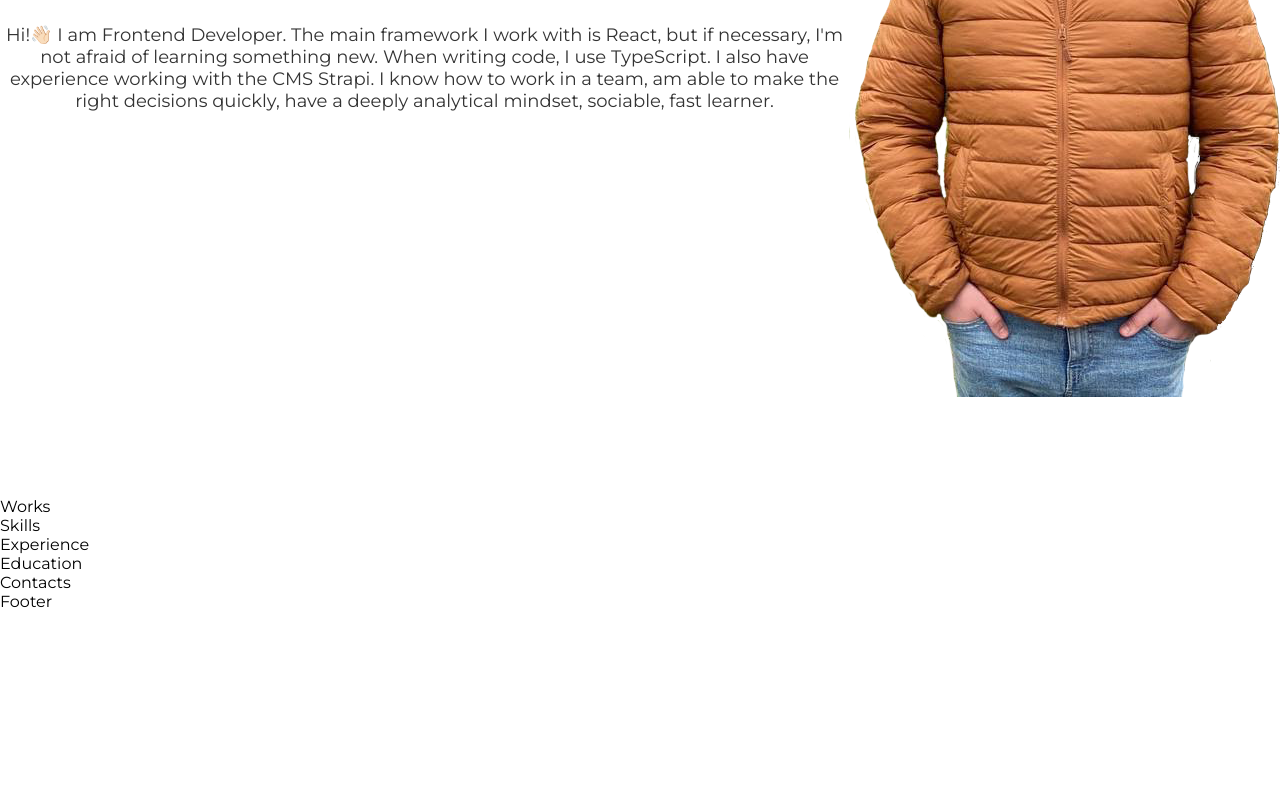
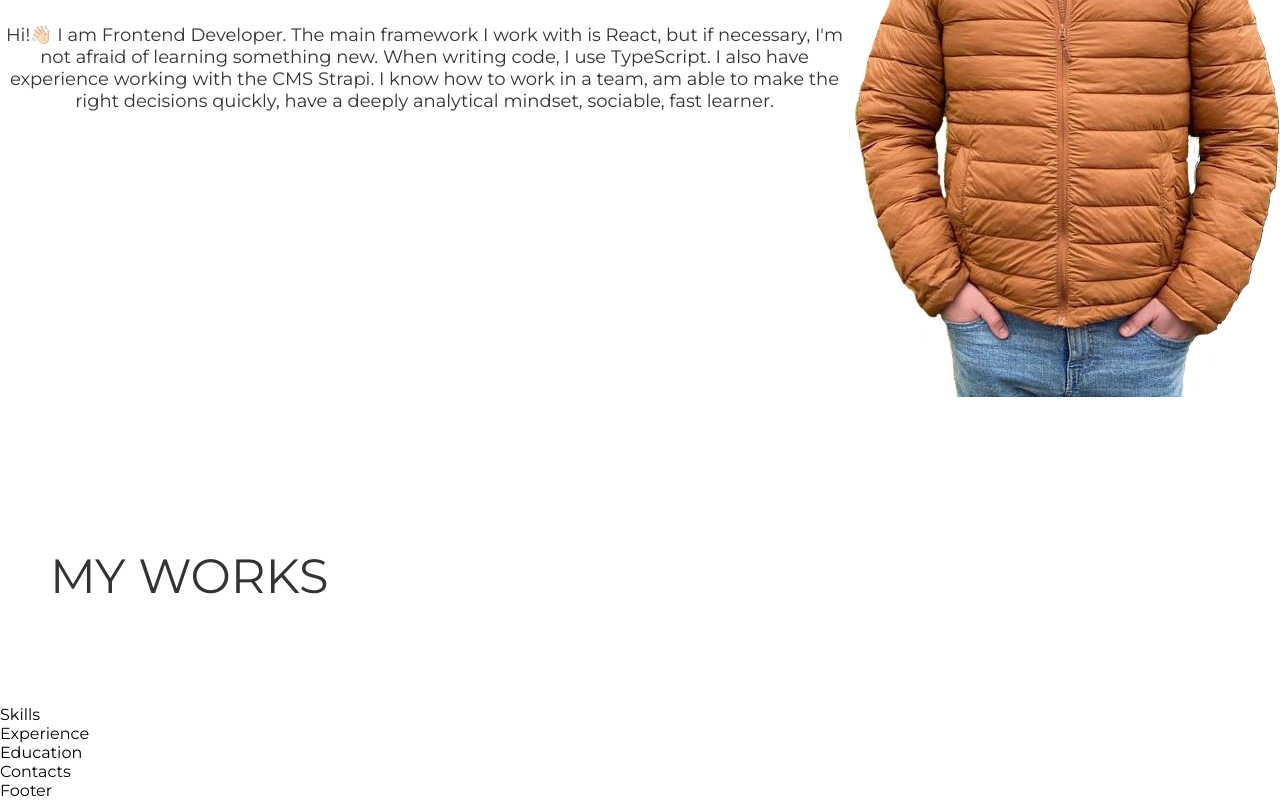
Before and after one commit to vladyslavZinchenko77/vlad-zinchenko, a Next.js app: page / in a window 1280 px wide. Shown: the part 1244-2044 px from the top of the page. Before the commit the page ends 1855 px from the top, so only its background shows below. Built offline with nearby package versions, Linux system fonts and the light colour scheme.

Commit message:
deleted work section content

```diff
--- a/package.json
+++ b/package.json
@@ -13,12 +13,14 @@
     "react": "^18",
     "react-dom": "^18",
     "react-responsive": "^10.0.0",
-    "sass": "^1.72.0"
+    "sass": "^1.72.0",
+    "swiper": "^11.0.7"
   },
   "devDependencies": {
     "@types/node": "^20",
     "@types/react": "^18",
     "@types/react-dom": "^18",
+    "@types/swiper": "^6.0.0",
     "eslint": "^8",
     "eslint-config-next": "14.1.4",
     "typescript": "^5"
--- a/src/components/ui/Works/Works.scss
+++ b/src/components/ui/Works/Works.scss
@@ -0,0 +1,16 @@
+.works{
+    padding-bottom: 100px;
+    .works__tittle{
+        font-size: 48px;
+        text-transform: uppercase;
+        font-weight: 400;
+        padding-left: 50px;
+        padding-top: 50px;
+        color: #333;
+        @media screen  and (max-width:350px){
+            font-size: 38px
+        }
+    }
+
+
+}
--- a/src/components/ui/Works/Works.tsx
+++ b/src/components/ui/Works/Works.tsx
@@ -1,7 +1,13 @@
 import { FC } from 'react';
 
+import './Works.scss';
+
 const Works: FC = () => {
-  return <div>Works</div>;
+  return (
+    <section className="works">
+      <h2 className="works__tittle">My works</h2>
+    </section>
+  );
 };
 
 export default Works;
```
Also changed, not shown: 1 other file (tests, documents, lock files or other folders).
